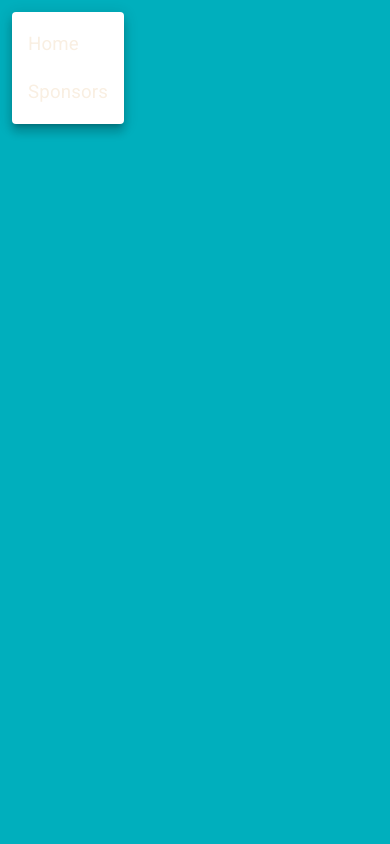
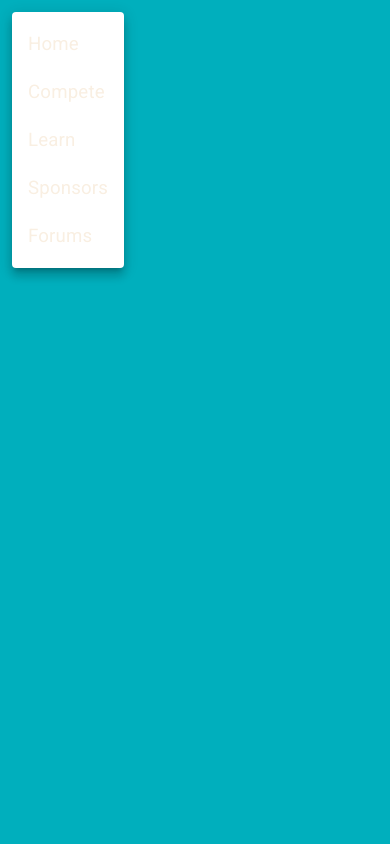
Before and after one commit to Lux-AI-Challenge/static-site, a React (Create React App) app: page / in a window 390 px wide. Both pictures are taken after a click on the button 32 px from the left and 30 px from the top of the page. Shown: the top 844 px of the page. Built offline with nearby package versions, Linux system fonts and the light colour scheme.

Commit message:
Update index.tsx

```diff
--- a/src/components/Header/index.tsx
+++ b/src/components/Header/index.tsx
@@ -96,12 +96,24 @@ const Header = ({ day }: { day?: boolean } = { day: false }) => {
               }}
             >
               <MenuItem onClick={handleClose('/')}>{t('Home')}</MenuItem>
-              {/* <MenuItem onClick={handleClose}>{t('Compete')}</MenuItem>
-              <MenuItem onClick={handleClose}>{t('Leaderboard')}</MenuItem> */}
+              <MenuItem
+                onClick={handleClose('https://kaggle.com/c/lux-ai-2021/')}
+              >
+                {t('Compete')}
+              </MenuItem>
+              <MenuItem onClick={handleClose('/specs-2021')}>
+                {t('Learn')}
+              </MenuItem>
               <MenuItem onClick={handleClose('/sponsors-2021')}>
                 {t('Sponsors')}
               </MenuItem>
-              {/* <MenuItem onClick={handleClose}>{t('Forums')}</MenuItem> */}
+              <MenuItem
+                onClick={handleClose(
+                  'https://kaggle.com/c/lux-ai-2021/discussion'
+                )}
+              >
+                {t('Forums')}
+              </MenuItem>
             </Menu>
           </div>
         ) : (
```
